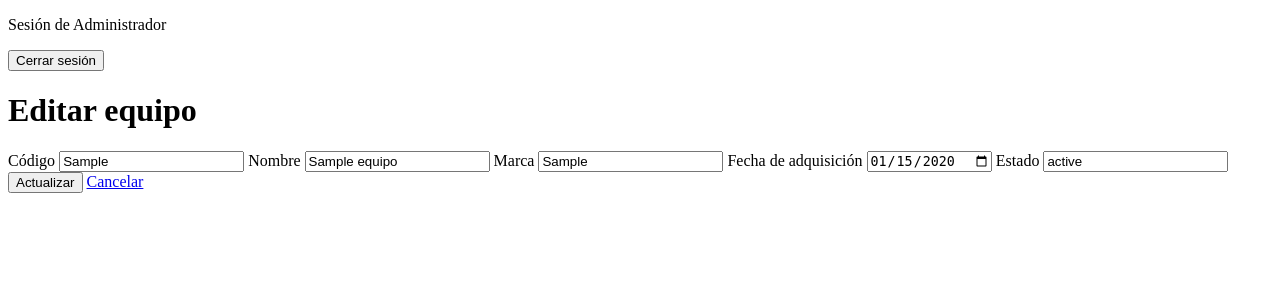
After one commit to Aldo-Gome/Aldo_Exa2, a Laravel app: page /equipos/1/editar in a window 1280 px wide. The commit adds this page. Shown: the top 300 px of the page. Run offline with Laravel 12, Linux system fonts and the light colour scheme; a user stored in the database is signed in; data comes from the database, SQL or seed files in the repository; tables that the repository leaves empty hold one stand-in row (values such as "Sample post").

Commit message:
Actualizar registro

```diff
--- a/Aldo_Exa2/app/Http/Controllers/EquipoController.php
+++ b/Aldo_Exa2/app/Http/Controllers/EquipoController.php
@@ -4,6 +4,7 @@ namespace App\Http\Controllers;
 
 use App\Models\Equipo;
 use Illuminate\Http\Request;
+use Illuminate\Validation\Rule;
 
 class EquipoController extends Controller
 {
@@ -39,4 +40,32 @@ class EquipoController extends Controller
 
         return redirect()->route('equipos.index')->with('exito', 'Equipo creado correctamente.');
     }
+
+    public function edit(int $id)
+    {
+        $equipo = Equipo::findOrFail($id);
+
+        return view('equipos.edit', ['equipo' => $equipo]);
+    }
+
+    public function update(Request $request, int $id)
+    {
+        $equipo = Equipo::findOrFail($id);
+        $datos = $request->validate([
+            'codigo' => ['required', 'string', 'max:255', Rule::unique('equipos', 'codigo')->ignore($equipo)],
+            'nombre' => ['required', 'string', 'max:100'],
+            'marca' => ['required', 'string', 'max:80'],
+            'fecha_adquisicion' => ['required', 'date'],
+            'estado' => ['required', 'string', 'max:20'],
+        ]);
+
+        $equipo->codigo = $datos['codigo'];
+        $equipo->nombre = $datos['nombre'];
+        $equipo->marca = $datos['marca'];
+        $equipo->fecha_adquisicion = $datos['fecha_adquisicion'];
+        $equipo->estado = $datos['estado'];
+        $equipo->save();
+
+        return redirect()->route('equipos.index')->with('exito', 'Equipo actualizado correctamente.');
+    }
 }
--- /dev/null
+++ b/Aldo_Exa2/resources/views/equipos/edit.blade.php
@@ -0,0 +1,27 @@
+@extends('layouts.app')
+
+@section('contenido')
+    <h1>Editar equipo</h1>
+    <form method="POST" action="{{ route('equipos.update', $equipo->id) }}">
+        @csrf
+        @method('PUT')
+
+        <label for="codigo">Código</label>
+        <input id="codigo" name="codigo" type="text" maxlength="255" value="{{ old('codigo', $equipo->codigo) }}" required>
+
+        <label for="nombre">Nombre</label>
+        <input id="nombre" name="nombre" type="text" maxlength="100" value="{{ old('nombre', $equipo->nombre) }}" required>
+
+        <label for="marca">Marca</label>
+        <input id="marca" name="marca" type="text" maxlength="80" value="{{ old('marca', $equipo->marca) }}" required>
+
+        <label for="fecha_adquisicion">Fecha de adquisición</label>
+        <input id="fecha_adquisicion" name="fecha_adquisicion" type="date" value="{{ old('fecha_adquisicion', $equipo->fecha_adquisicion) }}" required>
+
+        <label for="estado">Estado</label>
+        <input id="estado" name="estado" type="text" maxlength="20" value="{{ old('estado', $equipo->estado) }}" required>
+
+        <button type="submit">Actualizar</button>
+        <a href="{{ route('equipos.index') }}">Cancelar</a>
+    </form>
+@endsection
--- a/Aldo_Exa2/resources/views/equipos/index.blade.php
+++ b/Aldo_Exa2/resources/views/equipos/index.blade.php
@@ -29,6 +29,9 @@
                     <td>{{ $equipo->estado }}</td>
                     <td>{{ $equipo->created_at }}</td>
                     <td>{{ $equipo->updated_at }}</td>
+                    <td>
+                        <a href="{{ route('equipos.edit', $equipo->id) }}">Editar</a>
+                    </td>
                 </tr>
             @empty
                 <tr>
--- a/Aldo_Exa2/routes/web.php
+++ b/Aldo_Exa2/routes/web.php
@@ -27,5 +27,10 @@ Route::middleware('auth')->group(function () {
     Route::post('/equipos', [EquipoController::class, 'store'])
         ->name('equipos.store');
 
+     Route::get('/equipos/{id}/editar', [EquipoController::class, 'edit'])
+        ->whereNumber('id')->name('equipos.edit');
+    Route::put('/equipos/{id}', [EquipoController::class, 'update'])
+        ->whereNumber('id')->name('equipos.update');
+
     Route::post('/logout', [LoginController::class, 'destroy'])->name('logout');
 });
```
